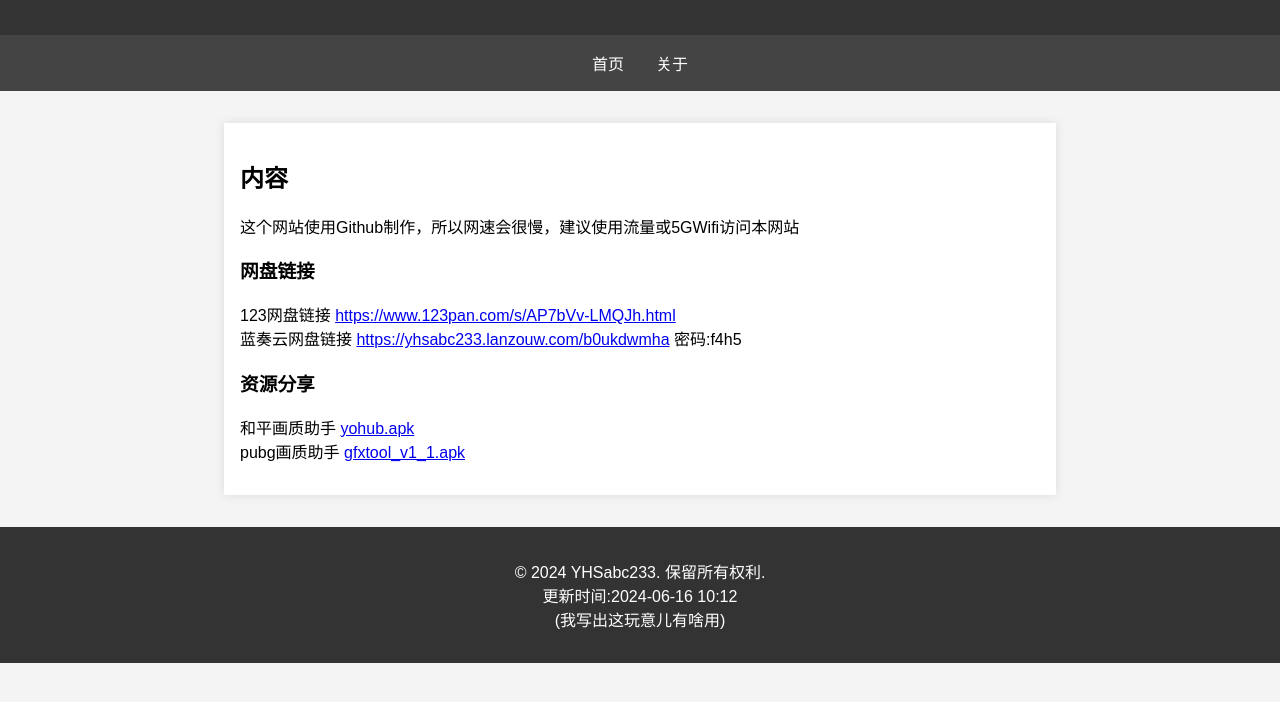
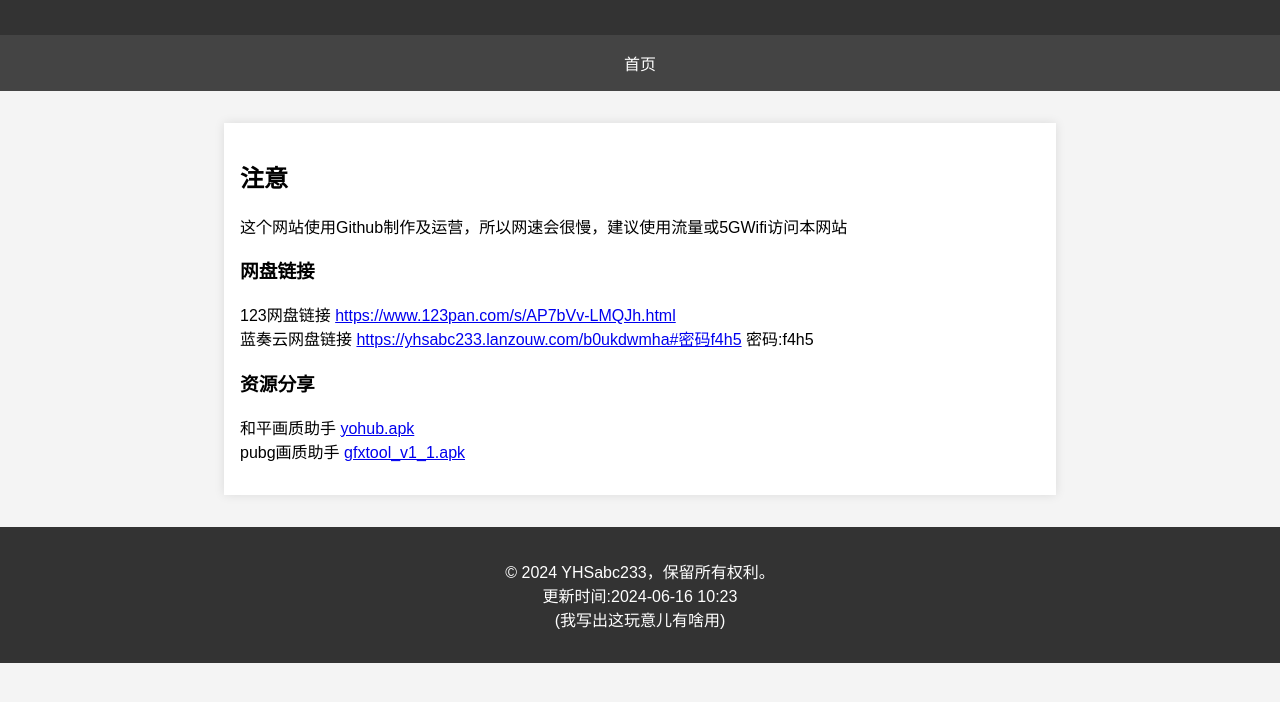
Before and after one commit to YHSabc233/yhsabc233.github.io, a plain HTML site: page index.html in a window 1280 px wide. Shown: the part 86-788 px from the top of the page. Drawn offline with Linux system fonts and the light colour scheme.

Commit message:
Update index.html

```diff
--- a/index.html
+++ b/index.html
@@ -53,20 +53,18 @@
 
 <nav>
     <a href="#">首页</a>
-    <a href="#">关于</a>
 </nav>
 
 <div class="content">
-    <h2>内容</h2>
+    <h2>注意</h2>
     <article>
-        <h3注意事项</h3>
-        <p>这个网站使用Github制作，所以网速会很慢，建议使用流量或5GWifi访问本网站</p>
+        <p>这个网站使用Github制作及运营，所以网速会很慢，建议使用流量或5GWifi访问本网站</p>
     </article>
 
     <article>
         <h3>网盘链接</h3>
         <p>123网盘链接 <a href="https://www.123pan.com/s/AP7bVv-LMQJh.html">https://www.123pan.com/s/AP7bVv-LMQJh.html</a>
-        <br>蓝奏云网盘链接 <a href="https://yhsabc233.lanzouw.com/b0ukdwmha">https://yhsabc233.lanzouw.com/b0ukdwmha</a> 密码:f4h5
+        <br>蓝奏云网盘链接 <a href="https://yhsabc233.lanzouw.com/b0ukdwmha">https://yhsabc233.lanzouw.com/b0ukdwmha#密码f4h5</a> 密码:f4h5
     </article>
 
     <article>
@@ -77,8 +75,8 @@
 </div>
 
 <footer>
-    <p>&copy; 2024 YHSabc233. 保留所有权利.
-        <br>更新时间:2024-06-16 10:12
+    <p>&copy; 2024 YHSabc233，保留所有权利。
+        <br>更新时间:2024-06-16 10:23
     <br>(我写出这玩意儿有啥用)</p>
 </footer>
 
```
